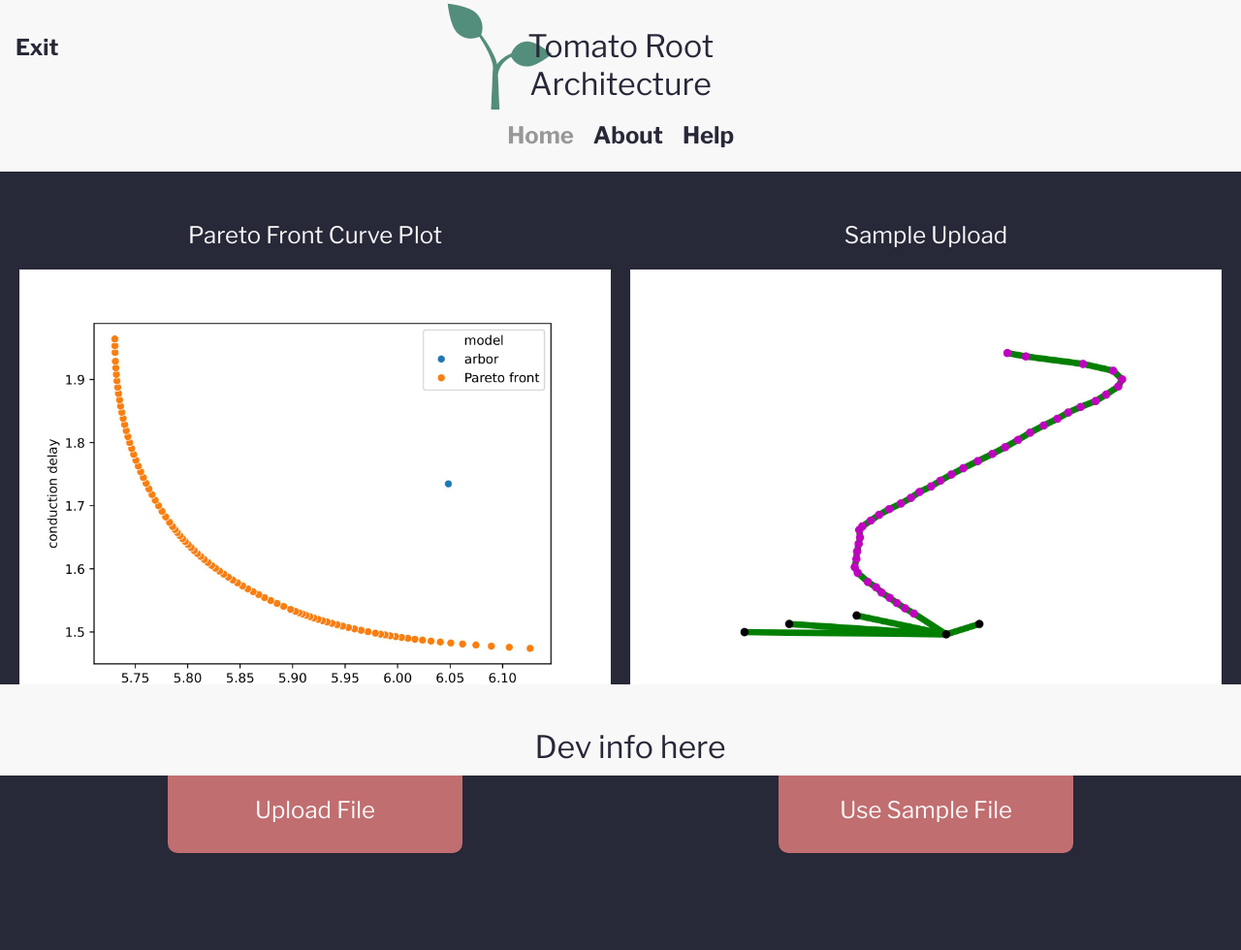
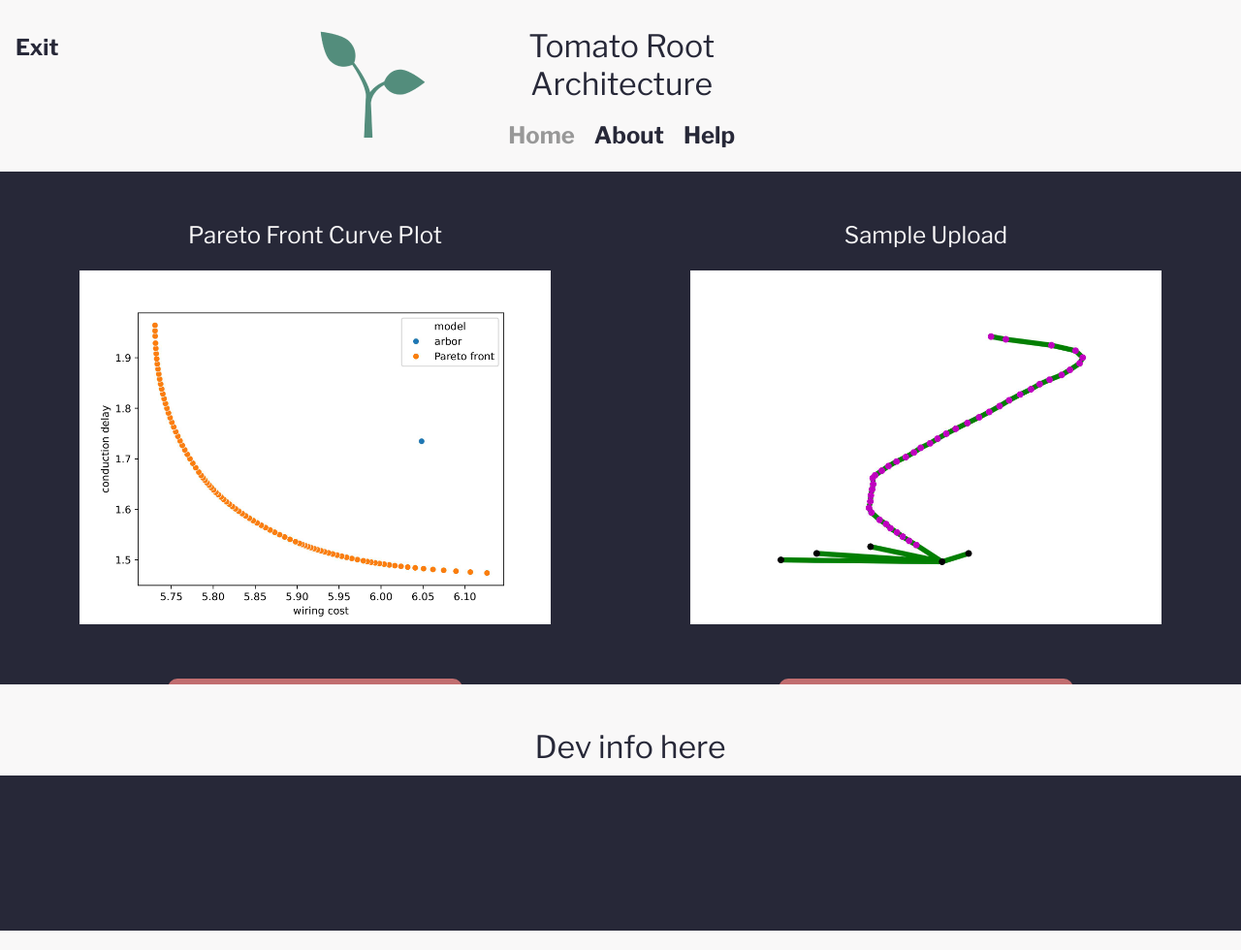
Before and after one commit to JoannaBlatt/tomato-root-architecture, a PHP site: page /home.html in a window 1280 px wide. Shown: the top 980 px of the page at 97% size. Run offline with PHP 8.4, Linux system fonts and the light colour scheme; lists and menus that the app fills with data are empty.

Commit message:
fixed home page bugs

```diff
--- a/style.css
+++ b/style.css
@@ -62,7 +62,6 @@ a{
 }
 
 .sprout-image{
-    display: block;
     width:20%;
     margin-left: auto;
     padding: 0;
@@ -153,12 +152,17 @@ a{
 }
 
 .graph{
-    background-color: var(--white);
+    justify-content: center;
 }
 
 .samplegraph{
-    max-height: 100%;
-    max-width: 100%;
+    max-height: 80%;
+    max-width: 80%;
+    margin: auto auto;
+}
+
+.sample-images{
+    text-align: center;
 }
 
 .upload{
```
